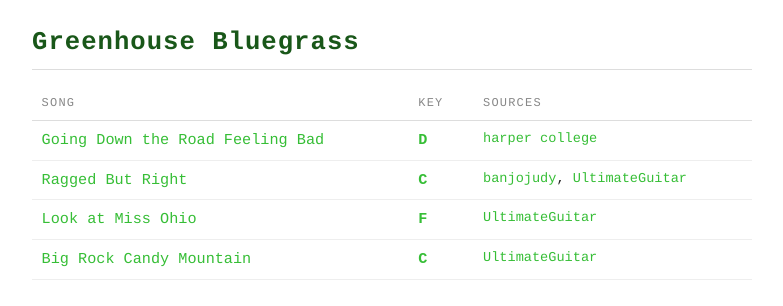
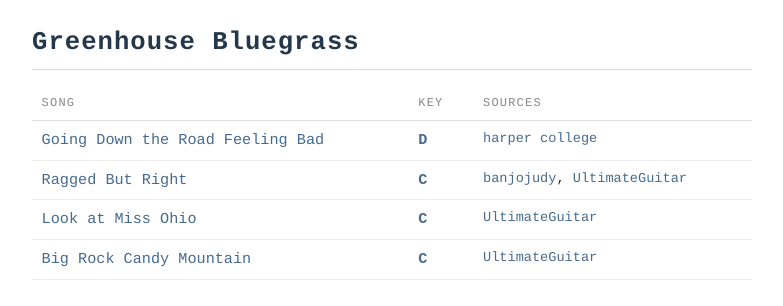
Before and after one commit to cgtolley/greenhouse_bluegrass, a plain HTML site: page index.html in a window 1280 px wide. Shown: the whole page, without its empty margins (248-1031 px from the left). Drawn offline with Linux system fonts and the light colour scheme.

Commit message:
fixed color lightness in render index

```diff
--- a/index.html
+++ b/index.html
@@ -19,7 +19,7 @@
   h1 {
     font-size: 1.6rem;
     letter-spacing: 0.04em;
-    color: #195719;
+    color: #25384b;
     border-bottom: 1px solid #ddd;
     padding-bottom: 0.4rem;
     margin-bottom: 1rem;
@@ -45,7 +45,7 @@
   }
   td.key {
     font-family: "Courier New", Courier, monospace;
-    color: #36be36;
+    color: #476b8f;
     font-weight: bold;
     width: 3em;
   }
@@ -53,7 +53,7 @@
     font-size: 0.85rem;
   }
   a {
-    color: #36be36;
+    color: #476b8f;
     text-decoration: none;
   }
   a:hover {
@@ -87,7 +87,7 @@
     </tr>
     <tr>
       <td><a href="songs/look_at_miss_ohio.html">Look at Miss Ohio</a></td>
-      <td class="key">F</td>
+      <td class="key">C</td>
       <td class="sources"><a href="https://tabs.ultimate-guitar.com/tab/gillian-welch/look-at-miss-ohio-chords-1089277">UltimateGuitar</a></td>
     </tr>
     <tr>
```
Also changed, not shown: 1 other file.
